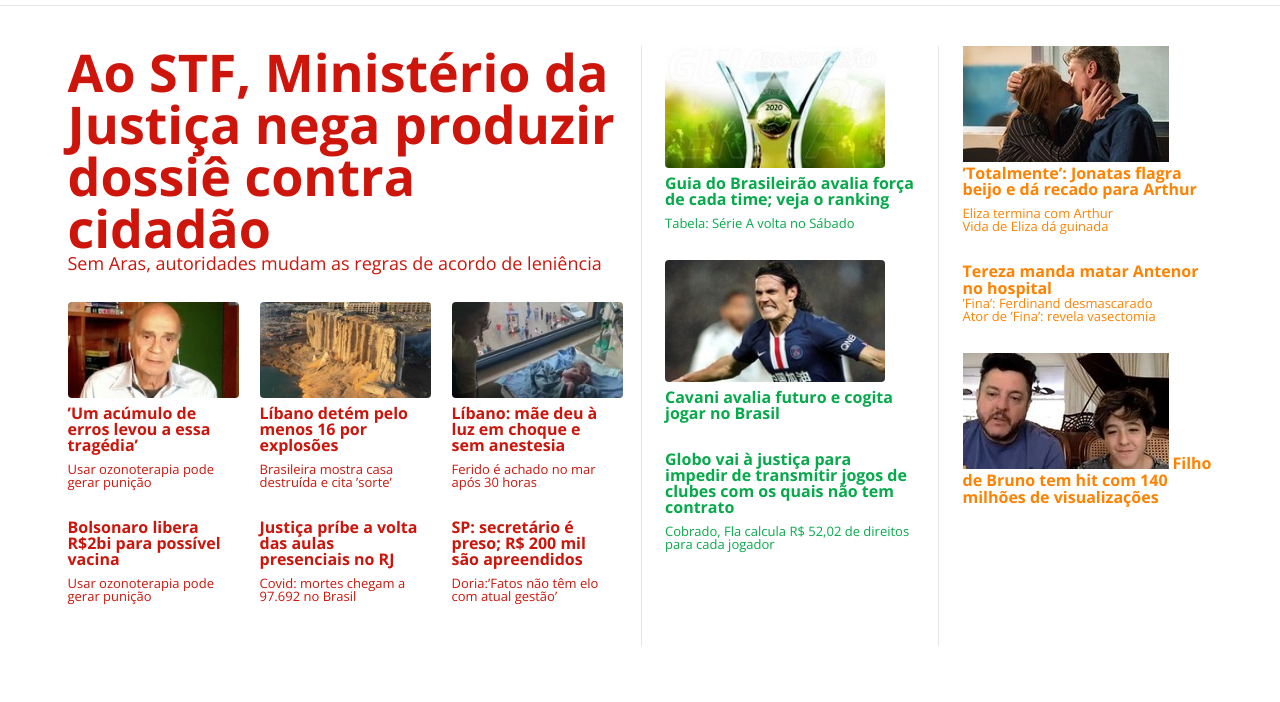
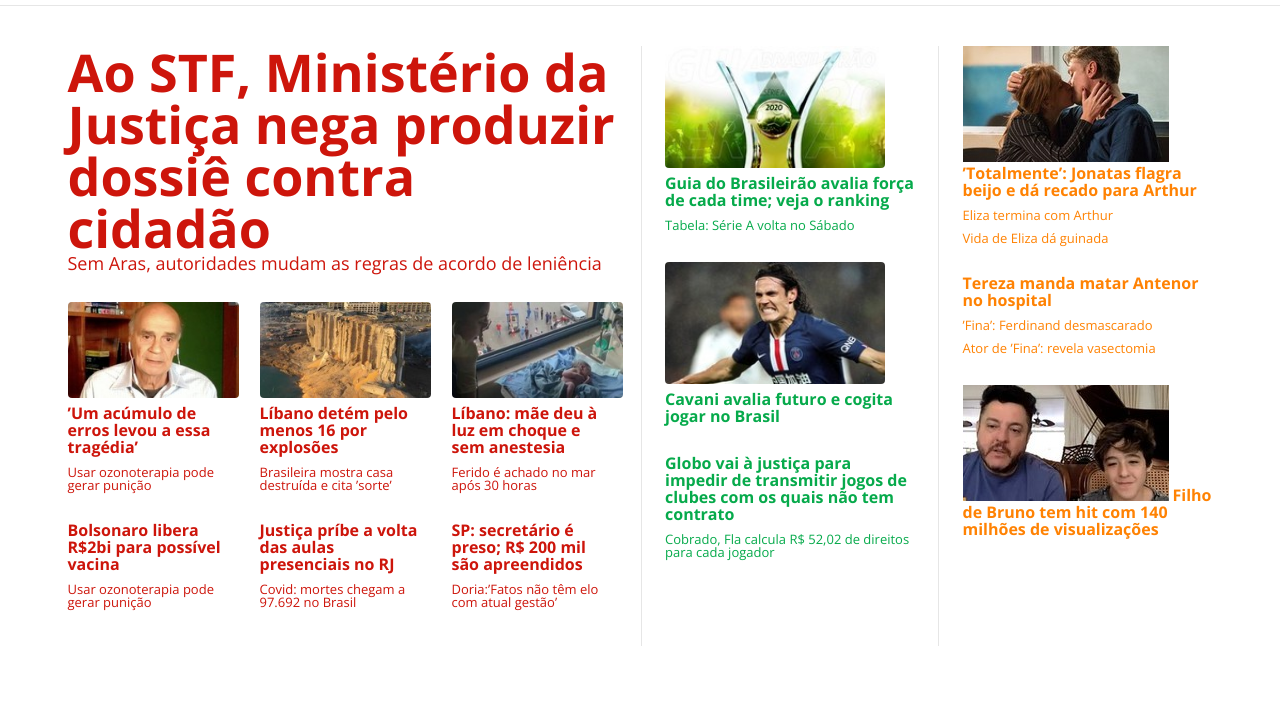
Before and after one commit to diego-carneiro/Projeto_01_globo.com, a plain HTML site: page index.html in a window 1280 px wide. Shown: the part 98-800 px from the top of the page. Drawn offline with nearby package versions, Linux system fonts and the light colour scheme.

Commit message:
Ajustes finais

```diff
--- a/index.html
+++ b/index.html
@@ -13,7 +13,7 @@
 </head>
 <body>
     <div class="barraTopo">
-        <img class="logoGlobo"  src="logo_desktop.png"/>
+        <a href="https://www.globo.com/"><img class="logoGlobo"  src="logo_desktop.png"/></a>
         <a class="linkTopo g1" href="https://www.globo.com/">g1</a>
         <a class="linkTopo ge" href="https://www.globo.com/">ge</a>
         <a class="linkTopo gshow" href="https://www.globo.com/">gshow</a>
@@ -32,22 +32,22 @@
             <div class="colunaG1_2">
                 <div class="caixaDeNoticia">
                     <div class="noticias">
-                        <img class="noticias_styles_2"src="drauzio.jpg"/>
-                        <p class="titulos_styles g1">’Um acúmulo de erros levou a essa tragédia’</p>
+                        <a href="https://www.globo.com/"><img class="noticias_styles_2"src="drauzio.jpg"/></a>
+                        <a class="titulos_styles g1" href="https://www.globo.com/">’Um acúmulo de erros levou a essa tragédia’</a>
                         <p class="subtitulos_styles g1">Usar ozonoterapia pode gerar punição</p>
                     </div>
                 </div>
                 <div class="caixaDeNoticia">
                     <div class="noticias">
-                        <img class="noticias_styles_2"src="libano.jpg"/>
-                        <p class="titulos_styles g1">Líbano detém pelo menos 16 por explosões</p>
+                        <a href="https://www.globo.com/"><img class="noticias_styles_2"src="libano.jpg"/></a>
+                        <a class="titulos_styles g1" href="https://www.globo.com/">Líbano detém pelo menos 16 por explosões</a>
                         <p class="subtitulos_styles g1">Brasileira mostra casa destruída e cita ’sorte’</p>
                     </div>
                 </div>
                 <div class="caixaDeNoticia">
                     <div class="noticias">
-                        <img class="noticias_styles_2"src="parto.jpg"/>
-                        <p class="titulos_styles g1">Líbano: mãe deu à luz em choque e sem anestesia</p>
+                        <a href="https://www.globo.com/"><img class="noticias_styles_2"src="parto.jpg"/></a>
+                        <a class="titulos_styles g1" href="https://www.globo.com/">Líbano: mãe deu à luz em choque e sem anestesia</a>
                         <p class="subtitulos_styles g1">Ferido é achado no mar após 30 horas</p>
                     </div>
                 </div>
@@ -56,19 +56,19 @@
             <div class="colunaG1_3">
                 <div class="caixaDeNoticia">
                 <div class="noticias">
-                    <p class="titulos_styles g1">Bolsonaro libera R$2bi para possível vacina</p>
+                    <a class="titulos_styles g1" href="https://www.globo.com/">Bolsonaro libera R$2bi para possível vacina</a>
                     <p class="subtitulos_styles g1">Usar ozonoterapia pode gerar punição</p>
                 </div>
                 </div>
                 <div class="caixaDeNoticia">
                     <div class="noticias">
-                    <p class="titulos_styles g1">Justiça príbe a volta das aulas presenciais no RJ</p>
+                    <a class="titulos_styles g1" href="https://www.globo.com/">Justiça príbe a volta das aulas presenciais no RJ</a>
                     <p class="subtitulos_styles g1">Covid: mortes chegam a 97.692 no Brasil</p>
                 </div>
                 </div>
                 <div class="caixaDeNoticia">
                     <div class="noticias">
-                    <p class="titulos_styles g1">SP: secretário é preso; R$ 200 mil são apreendidos</p>
+                    <a class="titulos_styles g1" href="https://www.globo.com/">SP: secretário é preso; R$ 200 mil são apreendidos</a>
                     <p class="subtitulos_styles g1">Doria:’Fatos não têm elo com atual gestão’</p>
                 </div>
                 </div>
@@ -78,24 +78,24 @@
             <div class="separadorVertical"></div>
         <div class="colunaGe">
             <div class="noticias">
-                <img class="noticias_styles_1"src="brasileirao.jpg"/>
-                <p class="titulos_styles ge">Guia do Brasileirão avalia força de cada time; veja o ranking</p>
+                <a href="https://www.globo.com/"><img class="noticias_styles_1"src="brasileirao.jpg"/></a>
+                <a class="titulos_styles ge" href="https://www.globo.com/">Guia do Brasileirão avalia força de cada time; veja o ranking</a>
                 <p class="subtitulos_styles ge" >Tabela: Série A volta no Sábado</p>
             </div>
             <div class="noticias">
-                <img class="noticias_styles_1"src="cavani.jpg"/>
-                <p class="titulos_styles ge">Cavani avalia futuro e cogita jogar no Brasil</p>
+                <a href="https://www.globo.com/"><img class="noticias_styles_1"src="cavani.jpg"/></a>
+                <a class="titulos_styles ge" href="https://www.globo.com/">Cavani avalia futuro e cogita jogar no Brasil</a>
             </div>
             <div class="noticias">
-                <p class="titulos_styles ge">Globo vai à justiça para impedir de transmitir jogos de clubes com os quais não tem contrato</p>
+                <a class="titulos_styles ge" href="https://www.globo.com/">Globo vai à justiça para impedir de transmitir jogos de clubes com os quais não tem contrato</a>
                 <p class="subtitulos_styles ge">Cobrado, Fla calcula R$ 52,02 de direitos para cada jogador</p>
             </div>
         </div>
         <div class="separadorVertical"></div>
         <div class="colunaGshow">
             <div class="noticias">
-                <img class="noticias_styles"src="totalmente.jpg"/>
-                <p class="titulos_styles gshow">’Totalmente’: Jonatas flagra beijo e dá recado para Arthur</p>
+                <a href="https://www.globo.com/"><img class="noticias_styles"src="totalmente.jpg"/></a>
+                <a class="titulos_styles gshow" href="https://www.globo.com/">’Totalmente’: Jonatas flagra beijo e dá recado para Arthur</a>
                 <p class="subtitulos_styles gshow">Eliza termina com Arthur</p>
                 <p class="subtitulos_styles gshow">Vida de Eliza dá guinada</p>
 
@@ -106,7 +106,7 @@
                 <p class="subtitulos_styles gshow">Ator de ’Fina’: revela vasectomia</p>
             </div>
             <div class="noticias">
-                <img class="noticias_styles"src="bruno.jpg"/>
+                <a href="https://www.globo.com/"><img class="noticias_styles"src="bruno.jpg"/></a>
                 <a class="titulos_styles gshow" href="https://www.globo.com/">Filho de Bruno tem hit com 140 milhões de visualizações</a>
             </div>
         </div>
--- a/styles.css
+++ b/styles.css
@@ -109,10 +109,11 @@ body {
 .titulos_styles{
     font-weight: bold;
     font-size: 21,5px;
-    margin-bottom: 10px;
+
 }
 .subtitulos_styles{
     font-size: 13px;
+    margin-top: 10px;
 }
 .tituloPrincipal{
     font-size: 52px;
@@ -123,4 +124,5 @@ body {
 }
 a{
     text-decoration: none;
+
 }
```
